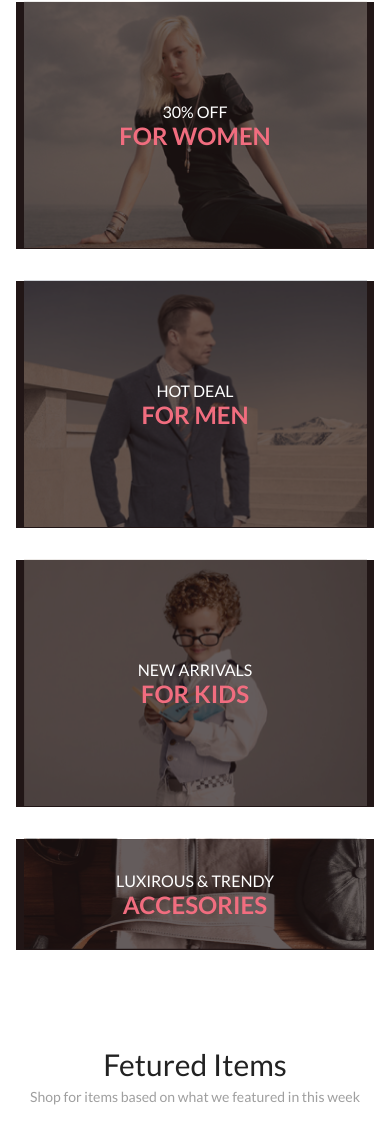
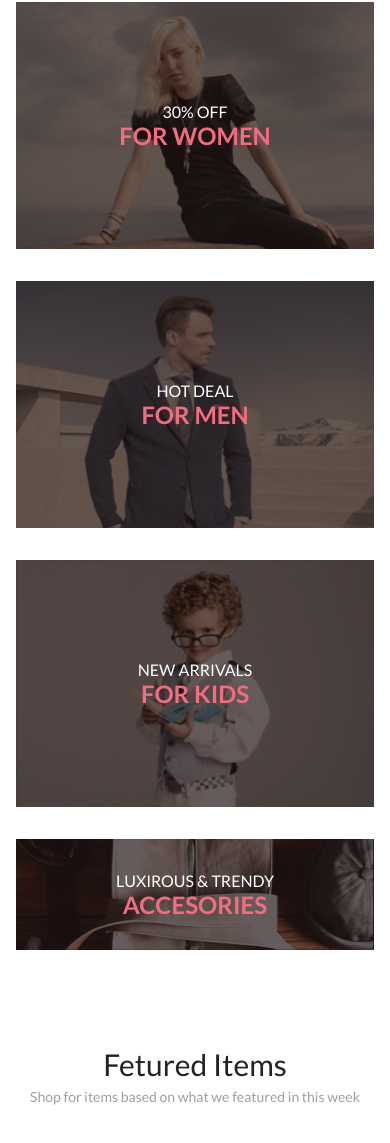
Before and after one commit to VasiliyMaletin/HTML-CSS, a plain HTML site: page index.html in a window 390 px wide. Shown: the part 505-1648 px from the top of the page. Drawn offline with Linux system fonts and the light colour scheme.

Commit message:
fixed mobile version

```diff
--- a/assets/styles/style.css
+++ b/assets/styles/style.css
@@ -85,7 +85,7 @@ body {
     background-color: #F1E4E6;
 }
 .intro__box {
-    width: 1600px;
+    width: 100%;
     display: flex;
     align-items: center;
 }
@@ -105,7 +105,6 @@ body {
     margin-right: 16px;
 }
 h1 {
-    width: 390px;
     height: 93px;
     display: flex;
     flex-direction: column;
@@ -138,7 +137,7 @@ h1 {
     background-color: rgba(33, 22, 22, 1);
 }
 .box-big {
-    width: 1140px;
+    width: 100%;
     height: 180px;
     grid-column: span 3;
 }
@@ -290,6 +289,9 @@ h1 {
     .intro__box-rectangle {
         margin-left: 39px;
     }
+    .intro__box-title {
+        max-width: 100%;
+    }
     .categories {
         max-width: 735px;
         gap: 19px;
@@ -349,8 +351,8 @@ h1 {
         height: 368px;
     }
     .intro__box {
+        max-width: 100%;
         height: 363px;
-        max-width: 100%;
         justify-content: center;
     }
     .intro__box-title {
@@ -378,7 +380,7 @@ h1 {
         margin-top: 64px;
         padding: 0 16px;
     }
-    .categories__box {
+    .categories__box, .categories__box-image {
         width: 100%;
         height: 247px;
         display: flex;
@@ -389,15 +391,13 @@ h1 {
         height: 111px;
     }
     .categories__box-image {
-        width: 343px;
-        height: 247px;
-        position: relative;
+        position: static;
     }
     .box-image-big {
-        width: 343px;
         height: 111px;
     }
     .categories__box-text {
+        display: flex;
         padding: 0;
         position: absolute;
     }
--- a/index.html
+++ b/index.html
@@ -72,7 +72,7 @@
     </section>
     <section class="categories center-tablet">
         <div class="categories__box">
-            <picture>
+            <picture class="categories__box">
                 <source media="(max-width: 767px)" srcset="./assets/images/categories/box_1_mobile.png">
                 <source media="(max-width: 1439px)" srcset="./assets/images/categories/box_1_tablet.png">
                 <img class="categories__box-image" src="./assets/images/categories/box_1.png" alt="">
@@ -87,7 +87,7 @@
             </div>
         </div>
         <div class="categories__box">
-            <picture>
+            <picture class="categories__box">
                 <source media="(max-width: 767px)" srcset="./assets/images/categories/box_2_mobile.png">
                 <source media="(max-width: 1439px)" srcset="./assets/images/categories/box_2_tablet.png">
                 <img class="categories__box-image" src="./assets/images/categories/box_2.png" alt="">
@@ -102,7 +102,7 @@
             </div>
         </div>
         <div class="categories__box">
-            <picture>
+            <picture class="categories__box">
                 <source media="(max-width: 767px)" srcset="./assets/images/categories/box_3_mobile.png">
                 <source media="(max-width: 1439px)" srcset="./assets/images/categories/box_3_tablet.png">
                 <img class="categories__box-image" src="./assets/images/categories/box_3.png" alt="">
@@ -117,7 +117,7 @@
             </div>
         </div>
         <div class="categories__box box-big">
-            <picture>
+            <picture class="categories__box box-big">
                 <source media="(max-width: 767px)" srcset="./assets/images/categories/box_4_mobile.png">
                 <source media="(max-width: 1439px)" srcset="./assets/images/categories/box_4_tablet.png">
                 <img class="categories__box-image box-image-big" src="./assets/images/categories/box_4.png" alt="">
```
